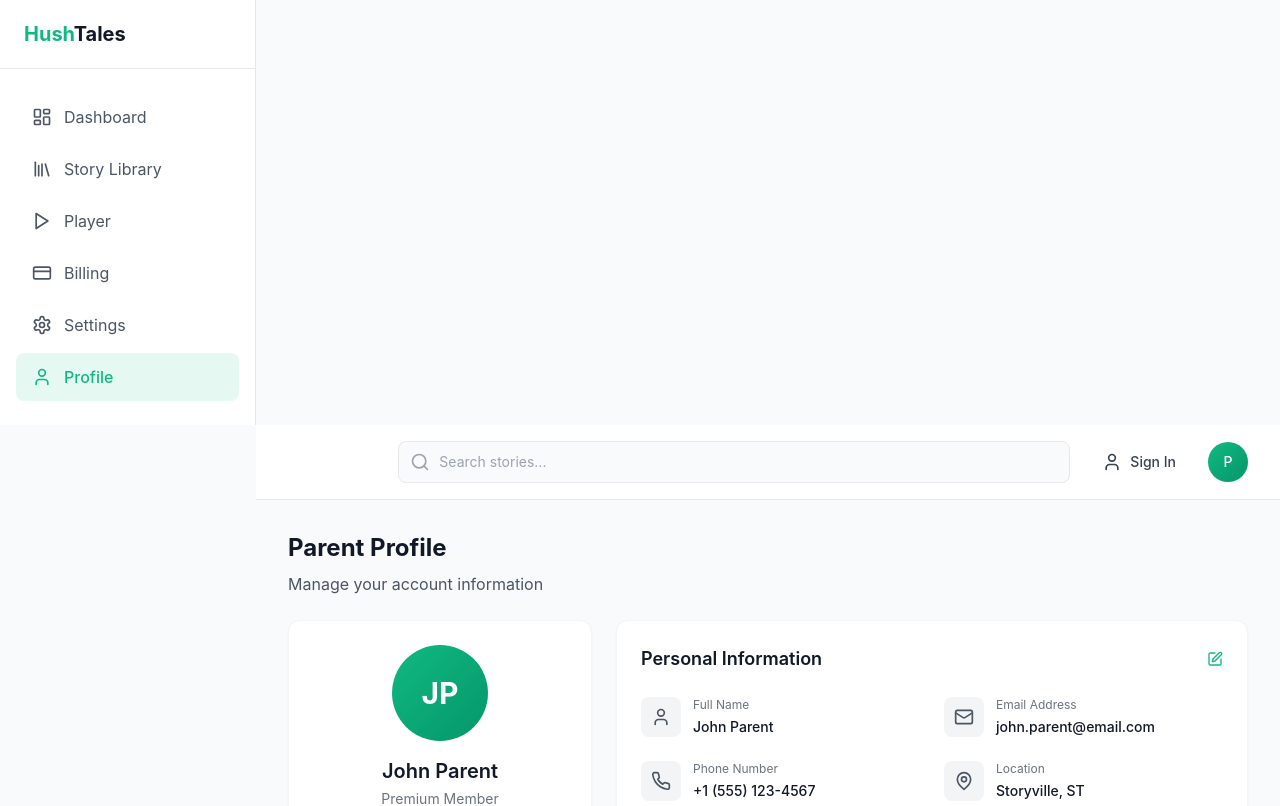
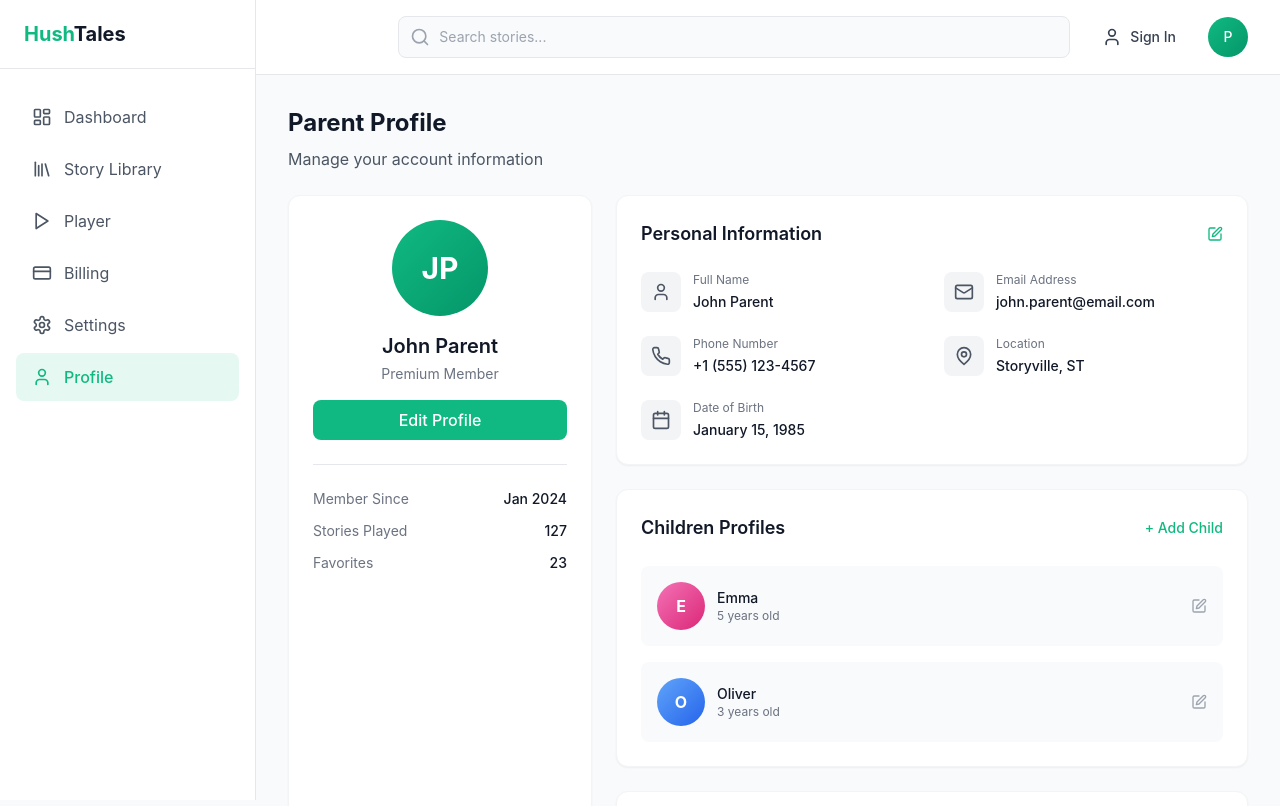
Before and after one commit to kavindumanaram/bedtime-story-app, a React (Vite) app: page /profile in a window 1280 px wide. Shown: the top 806 px of the page. Built offline with nearby package versions, Linux system fonts and the light colour scheme.

Commit message:
fixed stye issue on main pages

```diff
--- a/src/components/Sidebar.tsx
+++ b/src/components/Sidebar.tsx
@@ -40,7 +40,7 @@ export const Sidebar: React.FC<SidebarProps> = ({ isOpen, onClose }) => {
       {/* Sidebar */}
       <aside
         className={`
-          fixed lg:static inset-y-0 left-0 z-50
+          fixed inset-y-0 left-0 z-50
           w-64 bg-white border-r border-gray-200
           transform transition-transform duration-300 ease-in-out
           ${isOpen ? 'translate-x-0' : '-translate-x-full lg:translate-x-0'}
```
